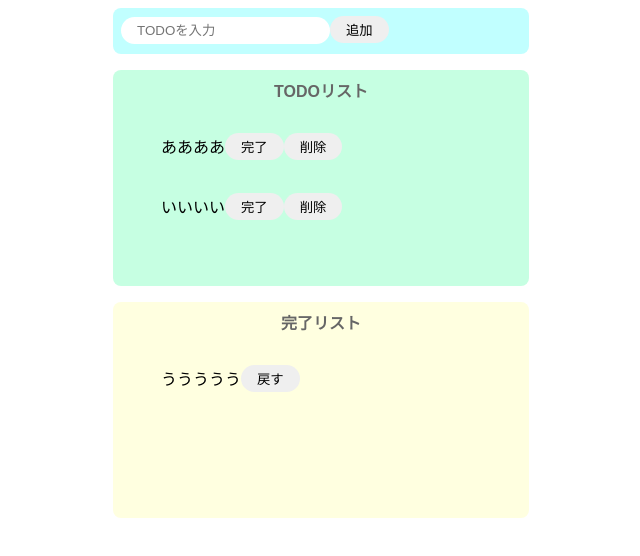
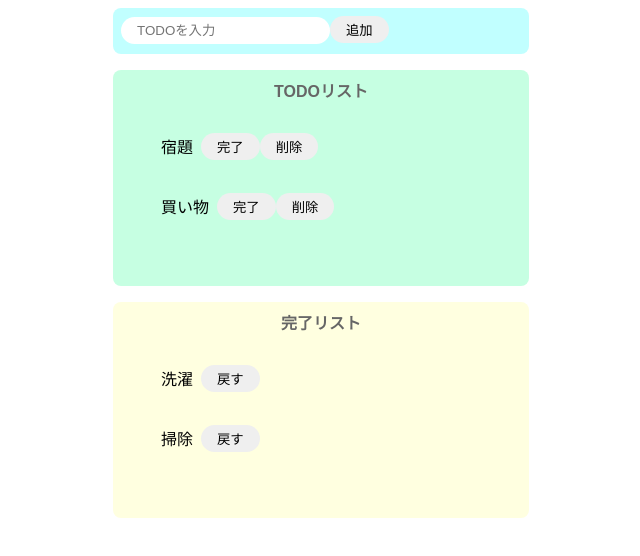
Before and after one commit to joel2145/jake_react_todo3, a React (Create React App) app: page / in a window 1280 px wide. Shown: the top 556 px of the page, without its empty margins (319-959 px from the left). Built offline with nearby package versions, Linux system fonts and the light colour scheme.

Commit message:
useStateを利用した表示に変更

```diff
--- a/public/index.html
+++ b/public/index.html
@@ -1,14 +1,12 @@
 <!DOCTYPE html>
 <html lang="en">
+
 <head>
   <meta charset="utf-8" />
   <link rel="icon" href="%PUBLIC_URL%/favicon.ico" />
   <meta name="viewport" content="width=device-width, initial-scale=1" />
   <meta name="theme-color" content="#000000" />
-    <meta
-      name="description"
-      content="Web site created using create-react-app"
-    />
+  <meta name="description" content="Web site created using create-react-app" />
   <link rel="apple-touch-icon" href="%PUBLIC_URL%/logo192.png" />
   <!--
       manifest.json provides metadata used when your web app is installed on a
@@ -24,8 +22,9 @@
       work correctly both with client-side routing and a non-root public URL.
       Learn how to configure a non-root public URL by running `npm run build`.
     -->
-    <title>React App</title>
+  <title>TODOアプリ(React)</title>
 </head>
+
 <body>
   <noscript>You need to enable JavaScript to run this app.</noscript>
   <div id="root"></div>
@@ -40,4 +39,5 @@
       To create a production bundle, use `npm run build` or `yarn build`.
     -->
 </body>
+
 </html>
--- a/src/App.css
+++ b/src/App.css
@@ -2,7 +2,7 @@
   text-align: center;
 }
 
-body {
+.body {
   font-family: sans-serif;
   display: flex;
   flex-direction: column;
@@ -72,3 +72,7 @@ li {
   align-items: center;
   padding-bottom: 4px;
 }
+
+ul p {
+  padding-right: 8px;
+}
--- a/src/App.js
+++ b/src/App.js
@@ -1,9 +1,11 @@
-import logo from './logo.svg';
+import { useState } from 'react';
 import './App.css';
 
-function App() {
+const App = () => {
+  const [todos, setTodos] = useState(["宿題", "買い物"]);
+  const [dones, setDones] = useState(["洗濯", "掃除"]);
   return (
-    <body>
+    <div className="body">
       <div className="input-area">
         <input placeholder="TODOを入力" />
         <button>追加</button>
@@ -12,29 +14,32 @@ function App() {
       <div className="incomplete-area">
         <p className="title">TODOリスト</p>
         <ul>
-          <li className="list-row">
-            <p>ああああ</p>
-            <button>完了</button>
-            <button>削除</button>
-          </li>
-          <li className="list-row">
-            <p>いいいい</p>
-            <button>完了</button>
-            <button>削除</button>
-          </li>
+          {todos.map((text) => {
+            return (
+              <li key={text} className="list-row">
+                <p>{text}</p>
+                <button>完了</button>
+                <button>削除</button>
+              </li>
+            )
+          })}
         </ul>
       </div>
 
       <div className="complete-area">
         <p className="title">完了リスト</p>
         <ul>
-          <li className="list-row">
-            <p>ううううう</p>
-            <button>戻す</button>
-          </li>
+          {dones.map((text) => {
+            return (
+              <li key={text} className="list-row">
+                <p>{text}</p>
+                <button>戻す</button>
+              </li>
+            )
+          })}
         </ul>
       </div>
-    </body>
+    </div >
   );
 }
 
```
Lines whose indentation alone changed are shown as unchanged.
